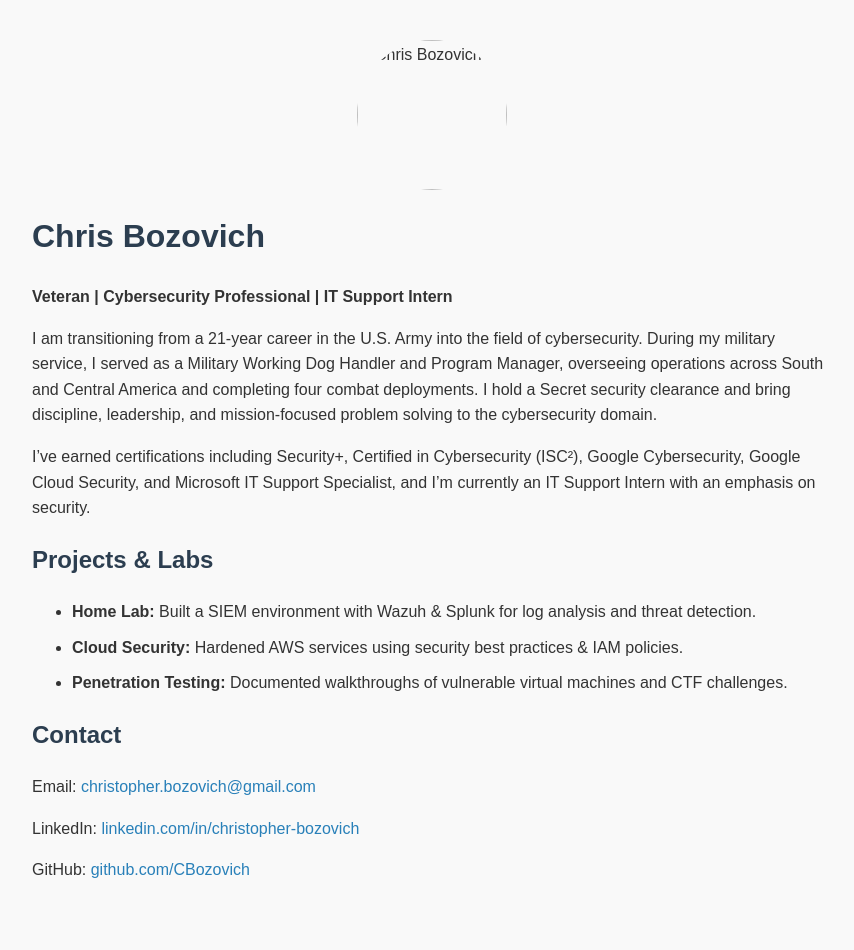
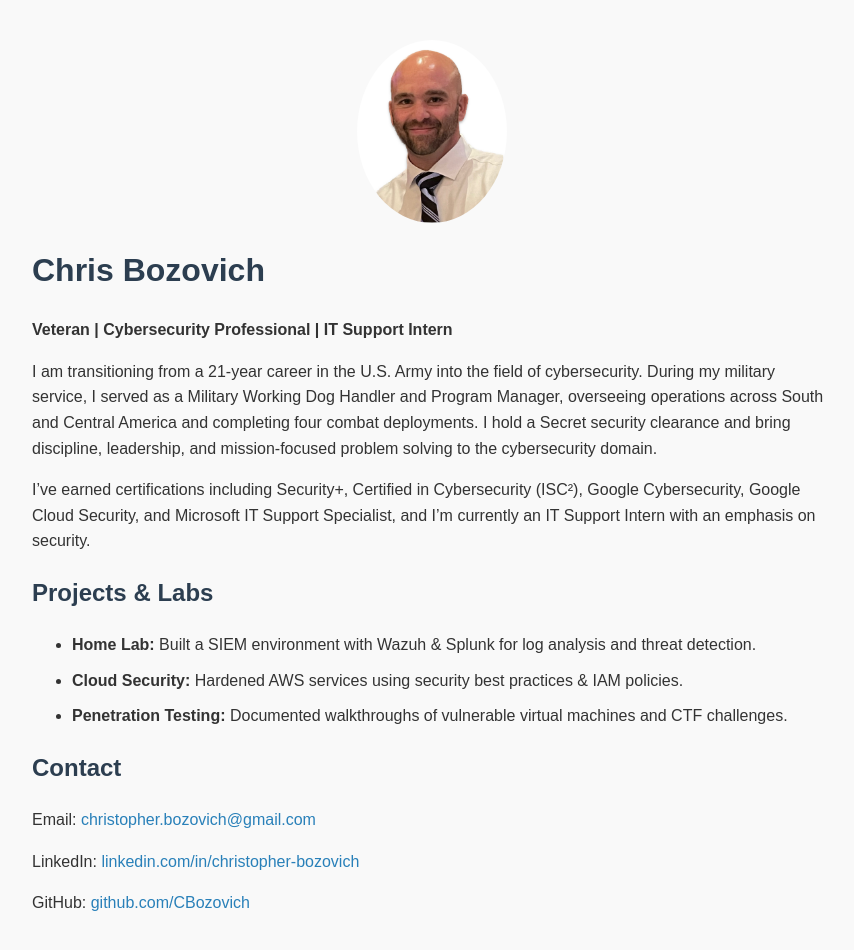
Before and after one commit to CBozovich/Portfolio-, a plain HTML site: page index.html in a window 1280 px wide. Shown: the whole page, without its empty margins (208-1062 px from the left). Before the commit the page ends 923 px from the top, so only its background shows below. Drawn offline with Linux system fonts and the light colour scheme.

Commit message:
Update index.html

```diff
--- a/index.html
+++ b/index.html
@@ -1,4 +1,4 @@
-<img src="profile.jpg" alt="Chris Bozovich" style="width:150px; border-radius:50%; display:block; margin:0 auto;">
+<img src="profile.jpeg" alt="Chris Bozovich" style="width:150px; border-radius:50%; display:block; margin:0 auto;">
 <!DOCTYPE html>
 <html lang="en">
 <head>
```
